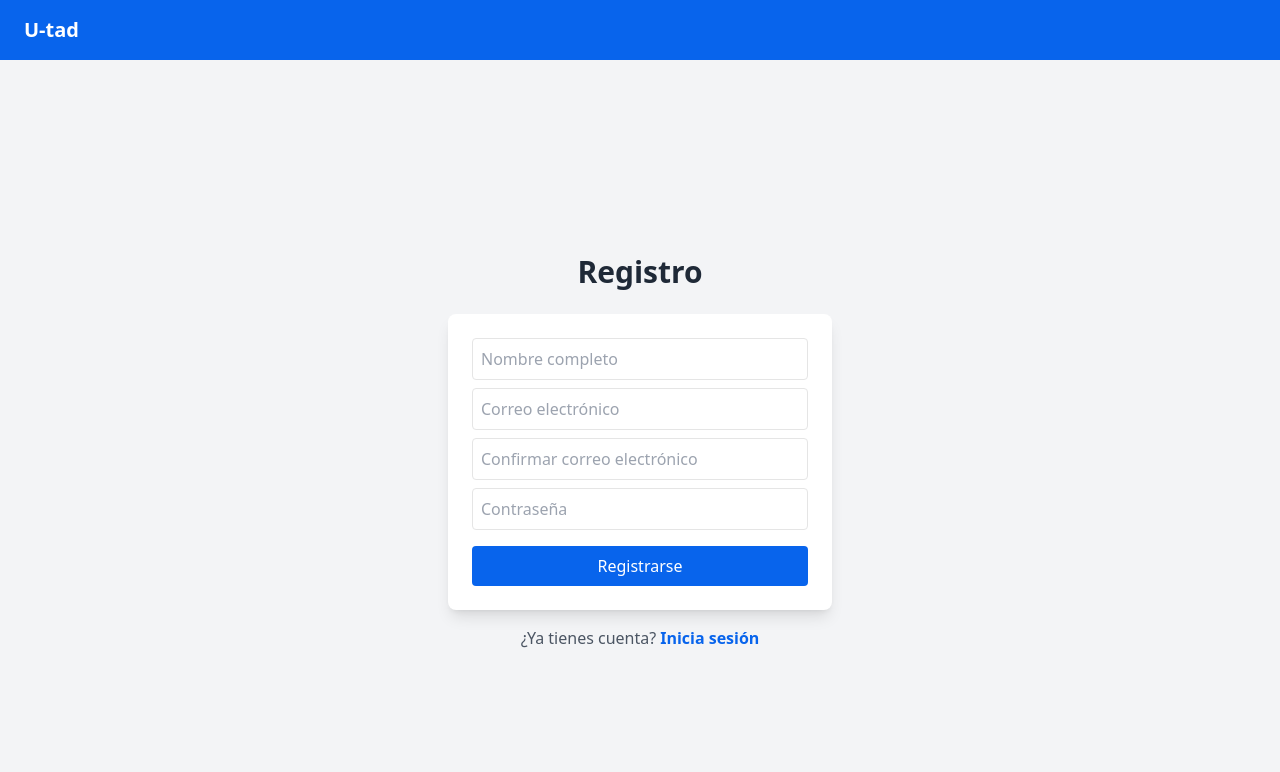
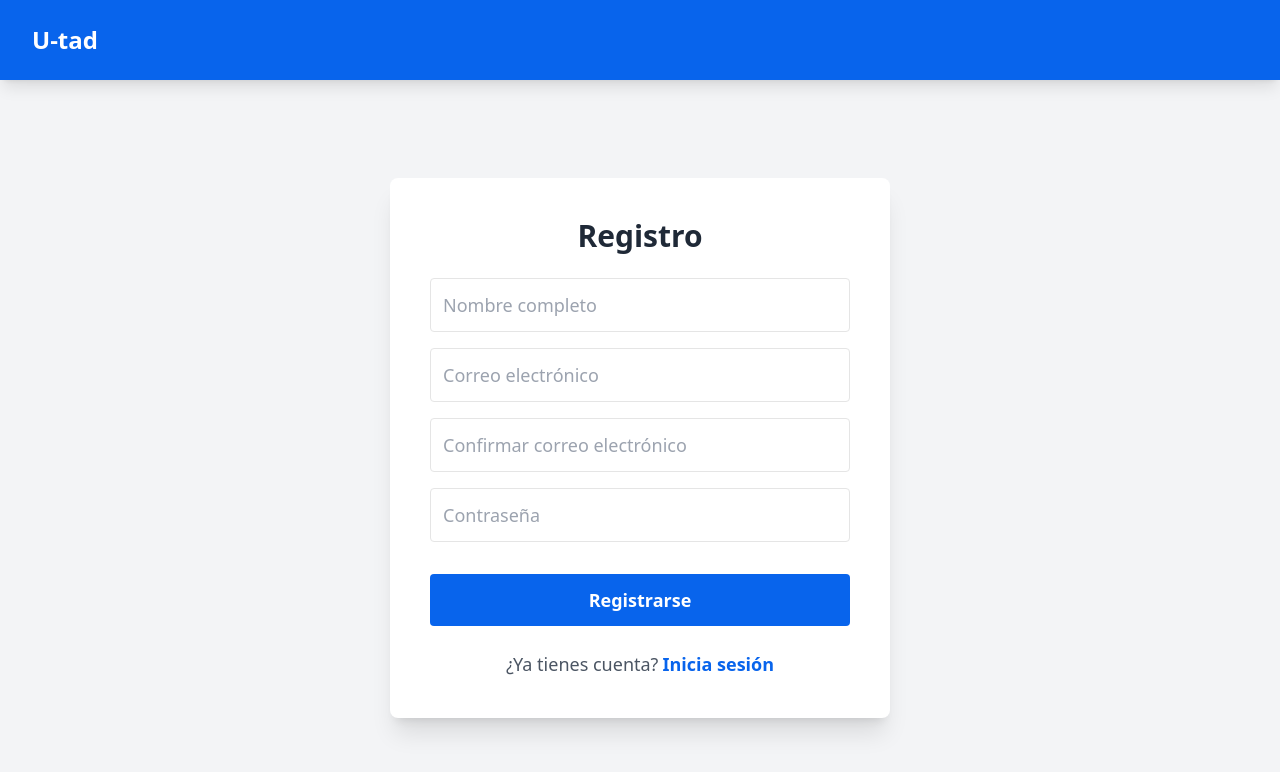
Before and after one commit to utad-proyectos-3-impresora-carnes/web, a Next.js app in the folder web-gestion-carnes/: page /register in a window 1280 px wide. Shown: the top 772 px of the page. Built offline with nearby package versions, Linux system fonts and the light colour scheme.

Commit message:
registro

```diff
--- a/web-gestion-carnes/src/app/register/page.js
+++ b/web-gestion-carnes/src/app/register/page.js
@@ -29,24 +29,26 @@ export default function Register() {
 
   return (
     <div className="min-h-screen bg-gray-100 flex flex-col items-center justify-center">
-      <header className="bg-[#0864ec] text-white py-4 px-6 w-full flex justify-between items-center fixed top-0 left-0 right-0">
-        <h1 className="text-xl font-bold">U-tad</h1>
+      {/* Header */}
+      <header className="bg-[#0864ec] text-white py-6 px-8 w-full flex justify-between items-center fixed top-0 left-0 right-0 text-2xl shadow-lg">
+        <h1 className="font-bold">U-tad</h1>
       </header>
 
       {/* Espaciador para evitar solapamiento con el header */}
-      <div className="mt-16"></div>
+      <div className="mt-24"></div>
 
       {/* Contenido de Registro */}
-      <div className="flex flex-col items-center mt-10">
-        <h2 className="text-3xl font-bold text-gray-800">Registro</h2>
+      <div className="flex flex-col items-center">
 
-        <form onSubmit={handleRegister} className="mt-6 p-6 bg-white shadow-lg rounded-lg w-96">
+        <div className="p-10 bg-white shadow-xl rounded-lg w-[500px]">
+          <h3 className="text-3xl font-bold text-gray-800 text-center mb-6">Registro</h3>
+          <form onSubmit={handleRegister}>
             <input
               type="text"
               placeholder="Nombre completo"
               value={name}
               onChange={(e) => setName(e.target.value)}
-            className="border p-2 rounded w-full mb-2"
+              className="border p-3 text-lg rounded w-full mb-4 focus:ring-2 focus:ring-blue-500 transition"
               required
             />
             <input
@@ -54,7 +56,7 @@ export default function Register() {
               placeholder="Correo electrónico"
               value={email}
               onChange={(e) => setEmail(e.target.value)}
-            className="border p-2 rounded w-full mb-2"
+              className="border p-3 text-lg rounded w-full mb-4 focus:ring-2 focus:ring-blue-500 transition"
               required
             />
             <input
@@ -62,7 +64,7 @@ export default function Register() {
               placeholder="Confirmar correo electrónico"
               value={confirmEmail}
               onChange={(e) => setConfirmEmail(e.target.value)}
-            className="border p-2 rounded w-full mb-2"
+              className="border p-3 text-lg rounded w-full mb-4 focus:ring-2 focus:ring-blue-500 transition"
               required
             />
             <input
@@ -70,21 +72,24 @@ export default function Register() {
               placeholder="Contraseña"
               value={password}
               onChange={(e) => setPassword(e.target.value)}
-            className="border p-2 rounded w-full mb-2"
+              className="border p-3 text-lg rounded w-full mb-4 focus:ring-2 focus:ring-blue-500 transition"
               required
             />
-          <button type="submit" className="bg-[#0864ec] text-white px-4 py-2 rounded w-full mt-2">
+            <button type="submit" className="bg-[#0864ec] text-white px-6 py-3 rounded w-full text-lg font-semibold mt-4 hover:bg-blue-700 transition">
               Registrarse
             </button>
-          {error && <p className="text-red-500 mt-2 text-center">{error}</p>}
+            {error && <p className="text-red-500 mt-4 text-center text-lg">{error}</p>}
           </form>
 
-        <p className="mt-4 text-gray-600">¿Ya tienes cuenta?
-          <button onClick={() => router.push('/')} className="text-[#0864ec] font-bold ml-1">
+          {/* Enlace a Inicio de Sesión */}
+          <p className="mt-6 text-gray-600 text-lg text-center">
+            ¿Ya tienes cuenta?
+            <button onClick={() => router.push('/')} className="text-[#0864ec] font-bold ml-1 hover:text-[#0648b3] transition">
               Inicia sesión
             </button>
           </p>
         </div>
       </div>
+    </div>
   );
 }
```
Lines whose indentation alone changed are shown as unchanged.
